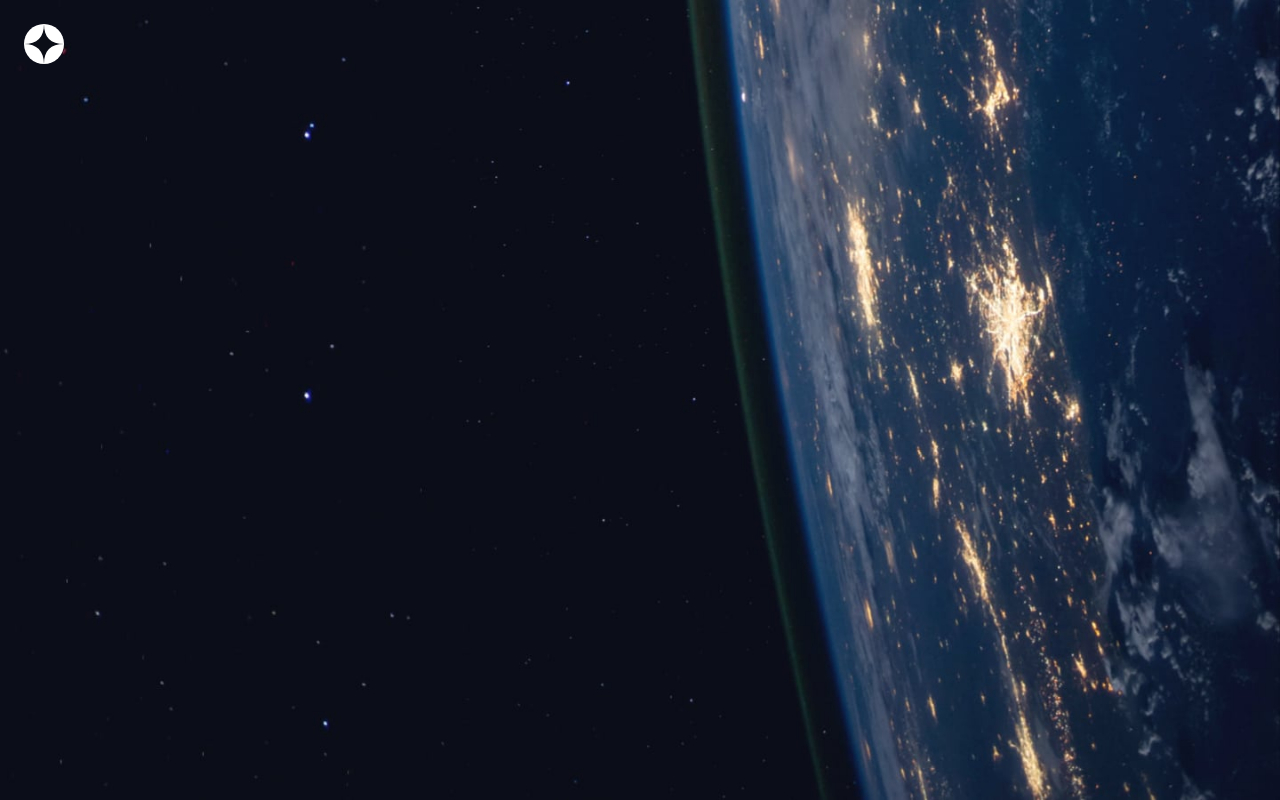
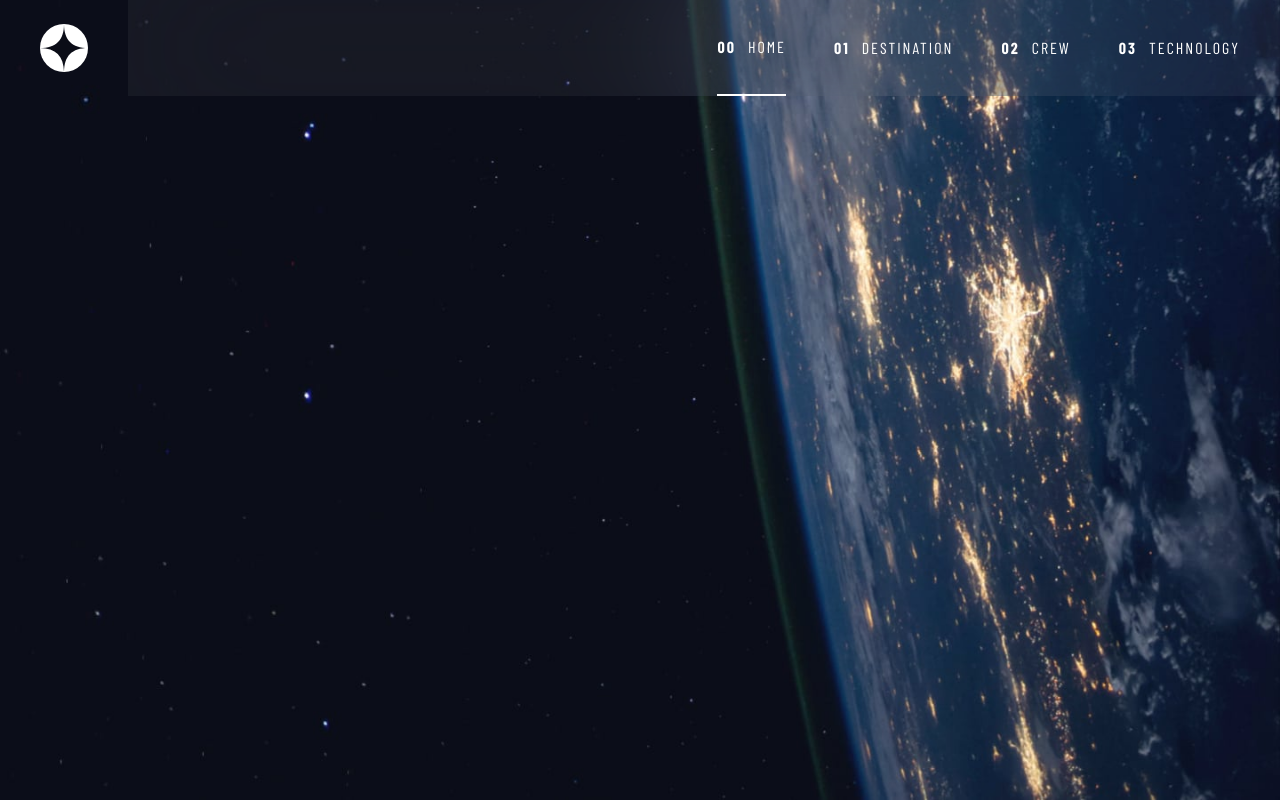
Before and after one commit to ChristopherWelschoff/Space-Tourism, a Next.js app: page / in a window 1280 px wide. Built offline with nearby package versions, Linux system fonts and the light colour scheme; a web font is replaced by a local one.

Commit message:
finish styling navbar

```diff
--- a/components/Header/index.tsx
+++ b/components/Header/index.tsx
@@ -3,25 +3,28 @@ import Image from "next/image";
 import Link from "next/link";
 import { useState } from "react";
 import MobileNavBar from "../MobileNavBar";
+import TabletNavbar from "../TabletNavbar";
 
 export default function Header() {
   const [isOpen, setIsOpen] = useState<boolean>(false);
 
   return (
     <header>
-      <div className="flex justify-between items-center p-6">
+      <div className="md:p-0  flex justify-between items-center p-6">
         <Link
           aria-label="back to home"
           onClick={() => setIsOpen(false)}
           href={"/"}
         >
           <Image
+            className="w-10 h-10 md:ml-10 md:w-12 md:h-12"
             alt=""
             src={"/assets/shared/logo.svg"}
-            height={40}
-            width={40}
+            height={48}
+            width={48}
           />
         </Link>
+
         <button
           type="button"
           aria-label="open menu"
@@ -36,7 +39,9 @@ export default function Header() {
             width={24}
           />
         </button>
+        <TabletNavbar setIsOpen={setIsOpen} />
       </div>
+
       <MobileNavBar isOpen={isOpen} setIsOpen={setIsOpen} />
     </header>
   );
--- /dev/null
+++ b/components/TabletNavbar/index.tsx
@@ -0,0 +1,37 @@
+import { navItems } from "@/lib";
+import Link from "next/link";
+import { usePathname } from "next/navigation";
+
+type DekstopNavbarProps = {
+  setIsOpen: (value: boolean) => void;
+};
+
+export default function TabletNavbar({ setIsOpen }: DekstopNavbarProps) {
+  const pathname = usePathname();
+
+  return (
+    <nav className="md:flex ml-10 bg-white/5  grow justify-end  hidden  h-24 backdrop-blur-[80px]">
+      <ul className="flex px-10 gap-12 text-white uppercase text-preset-8">
+        {navItems.map((item) => {
+          const active = pathname === item.href;
+          return (
+            <li
+              key={item.index}
+              className={`font-bold  ${active ? "border-b-2" : ""} flex items-center`}
+            >
+              <Link
+                aria-current={active ? "page" : undefined}
+                onClick={() => setIsOpen(false)}
+                className="flex gap-3 items-center"
+                href={item.href}
+              >
+                {item.index}
+                <span className="font-normal">{item.label}</span>
+              </Link>
+            </li>
+          );
+        })}
+      </ul>
+    </nav>
+  );
+}
```
